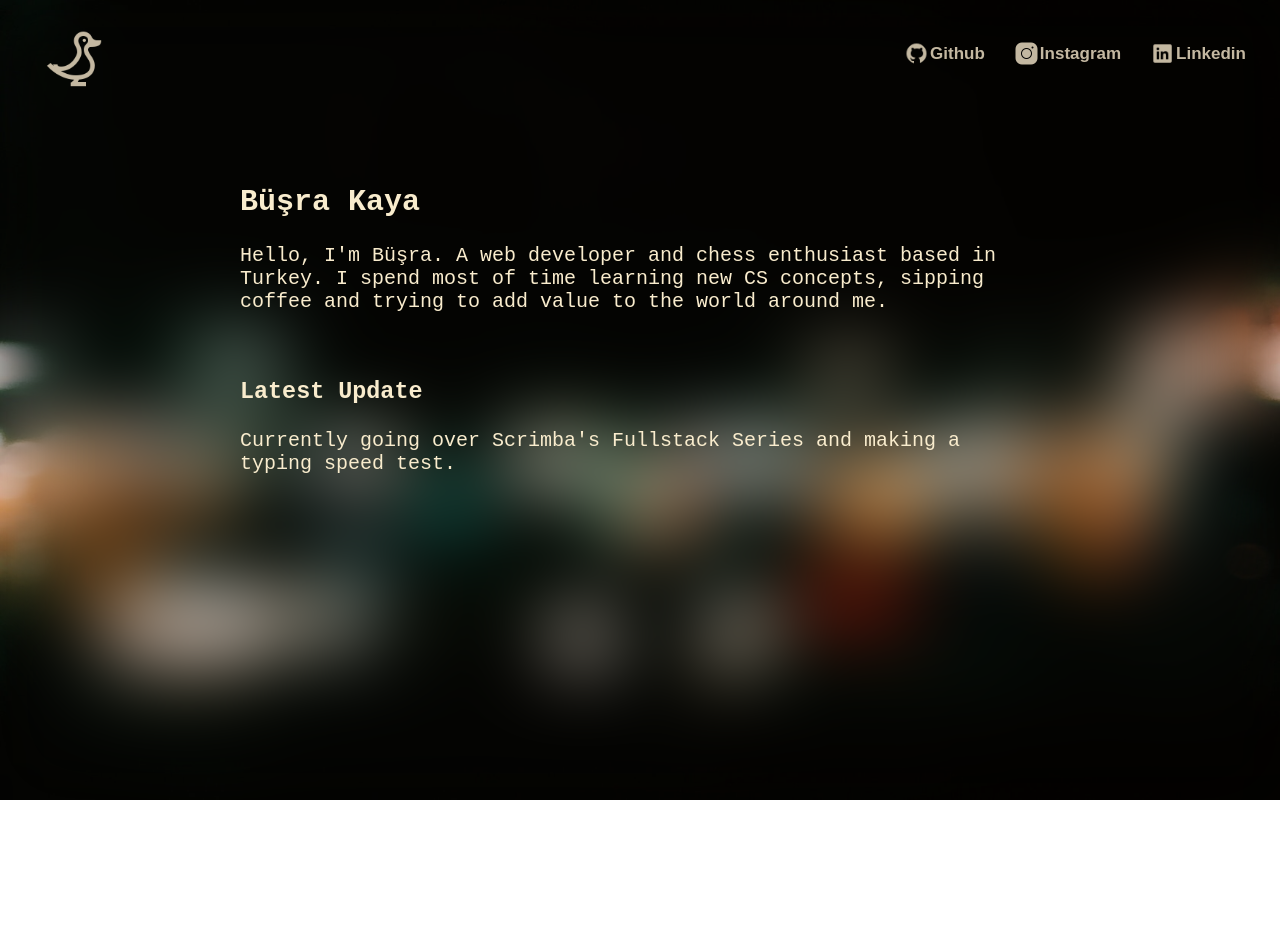
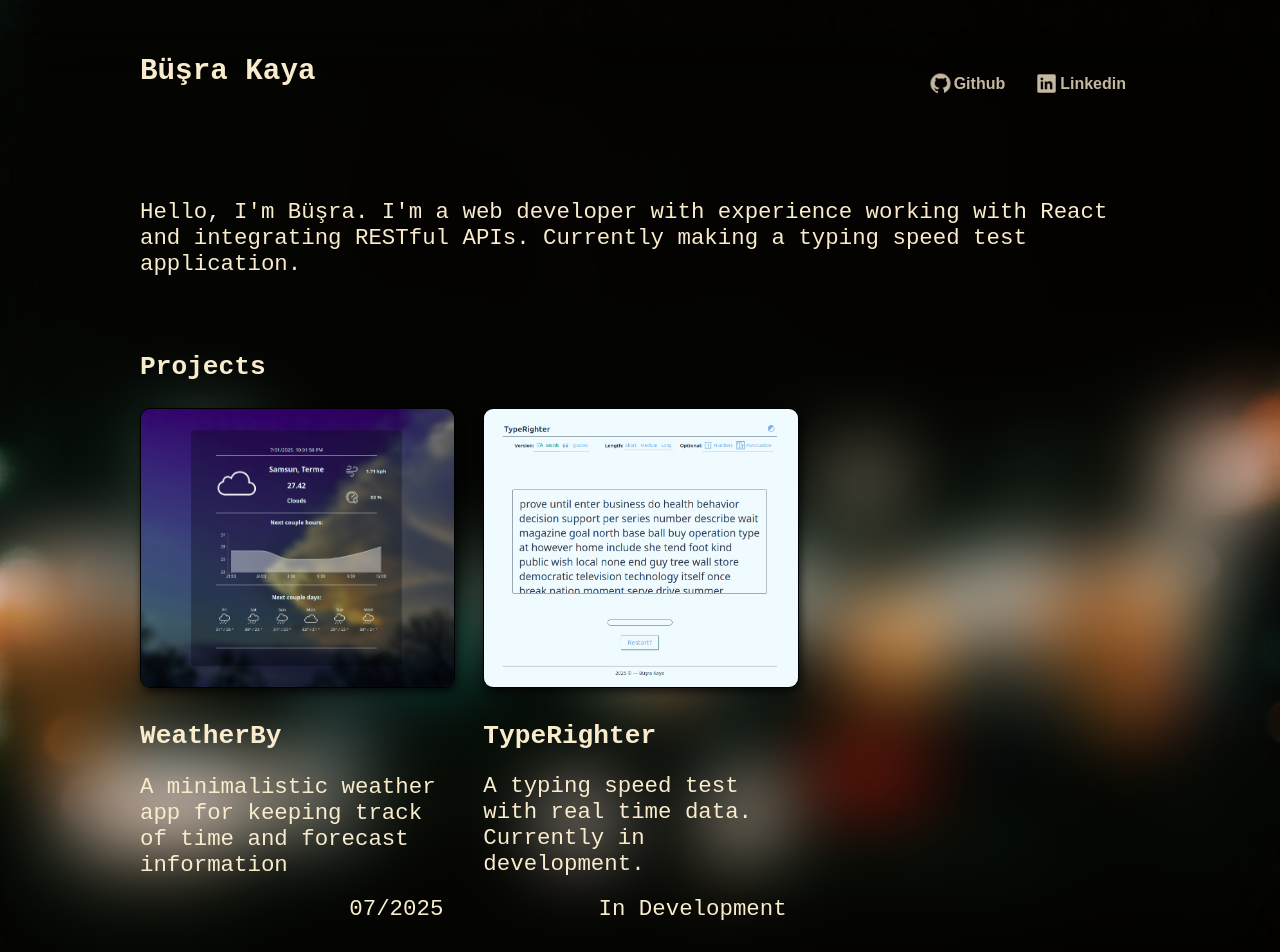
Before and after one commit to bus-ra-kaya/portfolio, a React (Vite) app: page / in a window 1280 px wide. Shown: the top 952 px of the page. Before the commit the page ends 800 px from the top, so only its background shows below. Built offline with nearby package versions, Linux system fonts and the light colour scheme.

Commit message:
add project section

```diff
--- a/src/App.css
+++ b/src/App.css
@@ -1,8 +1,5 @@
-:root {
-  --color-text: hsl(42, 77%, 89%);
-  --color-btn:  hsl(39, 23%, 70%);
-  --color-btn-hover:  hsl(42, 77%, 89%);
-  --color-btn-press:hsl(42, 14%, 59%);
+.app-container {
+  margin: 30px 120px;
 }
 
 .navbar {
@@ -11,13 +8,20 @@
   padding: 25px 20px;
 }
 
+a {
+  color: var(--color-text);
+  text-decoration: none;
+  font-size: 1.5em;
+}
+
 .navbar-right {
   margin-left: auto;
 }
 
-.navbar-left {
-  margin-left: 20px;
+.title {
+  margin-left: 50px;
   margin-right: auto;
+  text-align: left;
 }
 
 button {
@@ -27,14 +31,14 @@ button {
   border: none;
   color: var(--color-btn);
   padding: 12px;
-  font-size: 17px;
+  font-size: 1rem;
   margin: 4px 2px;
   cursor: pointer;
   font-weight: bold;
   transition: transform 0.15s ease;
 }
 
-button:hover {
+button:hover{
   color: var(--color-btn-hover);
   transform: scale(1.03);
 }
@@ -43,19 +47,12 @@ button:active {
   color: var(--color-btn-press);
 }
 
-.portfolio-title {
-  color: white;
-  font-family: 'Courier New', Courier, monospace;
-  font-size: 24px;
-  text-decoration: none;
-}
-
 .description {
   display: block;
   margin: 20px auto;
-  max-width: 800px;
+  max-width: 1200px;
   padding: 20px;
-  font-size: 20px;
+  font-size: 1.4rem;
   height: 90%;
 }
 
@@ -67,11 +64,6 @@ button:active {
 .linkedin {
   -webkit-mask-image: url("/linkedin.png");
   mask-image: url("/linkedin.png");
-}
-
-.instagram {
-  -webkit-mask-image: url("/instagram.png");
-  mask-image: url("/instagram.png");
 }
 
 .github, .linkedin, .instagram {
@@ -100,7 +92,7 @@ button:active {
   mask-position: no-repeat;
 }
 
-button:hover > .icon, .icon:hover {
+button:hover > .icon, .icon:hover, {
   background-color: var(--color-btn-hover);
   transform: scale(1.03);
 }
@@ -108,23 +100,94 @@ button:active > .icon, .icon:active {
   background-color: var(--color-btn-press);
 }
 
-@media (max-width: 900px) {
-  body {
-    padding: 0px 30px;
+
+.projects {
+  display: grid;
+  grid-template-columns: repeat(3, minmax(200px, 1fr));
+  gap: 30px;
+}
+
+.project-card {
+  height: auto;
+  width: 100%;
+  transition: transform 0.3s ease;
+  transform: scale(1);
+}
+
+
+.project-card img {
+  max-height: 400px;
+  width: 100%;
+  border: 1px solid black;
+  box-shadow: 2px 4px 10px hsla(0, 0%, 0%, 0.712);
+  border-radius: 10px;
+}
+
+.project-desc{
+height: 100px;
+}
+
+.project-card h3 {
+  margin-bottom: 0;
+}
+
+.status {
+  display: flex;
+  justify-content: end;
+  margin-right: 10px;
+}
+
+footer {
+  display: flex;
+  justify-content: center;
+}
+
+@media (max-width: 1500px) {
+
+  .title{
+    margin: 0;
   }
 }
 
+@media (max-width: 1050px) {
+  .app-container{
+    margin: 30px 50px;
+  }
 
-@media (max-width: 600px) {
+  .description {
+    max-width: 700px;
+  }
+
+  .projects {
+  grid-template-columns: repeat(2, minmax(200px, 1fr));
+}
+}
+
+@media (max-width: 800px) {
+.description {
+    max-width: 500px;
+  }
   span {
     display: none;
   }
 
-  .navbar-left {
-    margin-left: -10px;
+  .title{
+    margin-left: 10px;
   }
 
   .navbar-right {
     margin-right: -10px;
   }
+
+  .projects {
+  grid-template-columns: repeat(1, minmax(200px, 1fr));
 }
+
+}
+
+@media (max-width: 450px) {
+.app-container {
+  margin: 30px 30px;
+}
+
+}
--- a/src/App.tsx
+++ b/src/App.tsx
@@ -1,26 +1,19 @@
 import './App.css'
+import Project from './components/project'
 
 export default function App() {
 
   return (
-    <>
+    <div className="app-container">
       <nav className="navbar">
-        <div className="navbar-left">
-            <a href="main.html">
-              <div className="duck icon"></div>
+              <a href="/">
+                <h1 className="title">Büşra Kaya</h1>
             </a>
-        </div>
           <div className="navbar-right">
               <a href="https://github.com/bus-ra-kaya" target="_blank">
                 <button>
                   <div className="github icon"></div>
                   <span>Github</span>
-              </button>
-            </a>
-            <a href="https://www.instagram.com/bus.ra_kaya/" target="_blank">
-              <button>
-                <div className="instagram icon"></div>
-                <span>Instagram</span>
                 </button>
               </a>
               <a href="https://www.linkedin.com/in/bus-ra-ka-ya/" target="_blank">
@@ -31,16 +24,38 @@ export default function App() {
               </a>
           </div>
       </nav>
-     <div className="description">
+      <main className="description">
 
-    <h2>Büşra Kaya</h2>
-    <p>Hello, I'm Büşra. A web developer and chess enthusiast based in Turkey.
-    I spend most of time learning new  CS concepts, sipping coffee and trying to add value to the world around me.</p>
+        <p>Hello, I'm Büşra. I'm a web developer with experience working with React and integrating
+          RESTful APIs. Currently making a typing speed test application.
+        </p>
+
         <br />
+        <h3>Projects</h3>
+      <section className='projects'>
+        <Project
+        image={"src/assets/weatherby.png"}
+        imageAlt="weather app screenshot"
+        header="WeatherBy"
+        description="A minimalistic weather app for keeping track of time and forecast information"
+        status="07/2025"
+        />
 
-    <h3>Latest Update</h3>
-    <p>Currently going over Scrimba's Fullstack Series and making a typing speed test.</p>
+        <Project
+        image={"src/assets/type-righter.png"}
+        imageAlt="type speed test screenshot"
+        header="TypeRighter"
+        description="A typing speed test with real time data. Currently in development."
+        status="In Development"
+        />
+
+      </section>
+
+      </main>
+
+      <footer>
+        2025 © — Büşra Kaya
+      </footer>
     </div>
-    </>
   )
 }
--- /dev/null
+++ b/src/components/project.tsx
@@ -0,0 +1,20 @@
+interface ProjectProps{
+  image: string,
+  imageAlt: string,
+  header: string,
+  description: string,
+  status: string,
+}
+
+
+export default function Project ({image, imageAlt, header,description,status}:ProjectProps){
+  return (
+    <div className="project-card">
+      <img src={image} alt={imageAlt} />
+      <h3>{header}</h3>
+      <p className="project-desc">{description}</p>
+      <p className="status">{status}</p>
+
+    </div>
+  )
+}
--- a/src/index.css
+++ b/src/index.css
@@ -1,12 +1,21 @@
+:root {
+  --color-text: hsl(42, 77%, 89%);
+  --color-btn:  hsl(39, 23%, 70%);
+  --color-btn-hover:  hsl(42, 77%, 89%);
+  --color-btn-press:hsl(42, 14%, 59%);
+}
+
+
 body {
     background-image: url('/wallpaper.jpg');
     background-repeat:no-repeat;
-    background-size: 100% 100%;
+    background-size: cover;
     background-position: center;
     font-family: monospace;
     color: var(--color-text);
     backdrop-filter: blur(40px);
-    height: 100vh;
+    height: 100%;
+    width: 100%;
     box-sizing: border-box;
     margin: 0;
     padding: 0;
```
Also changed, not shown: src/assets/type-righter.png (added), src/assets/weatherby.png (added). Lines whose indentation alone changed are shown as unchanged.
